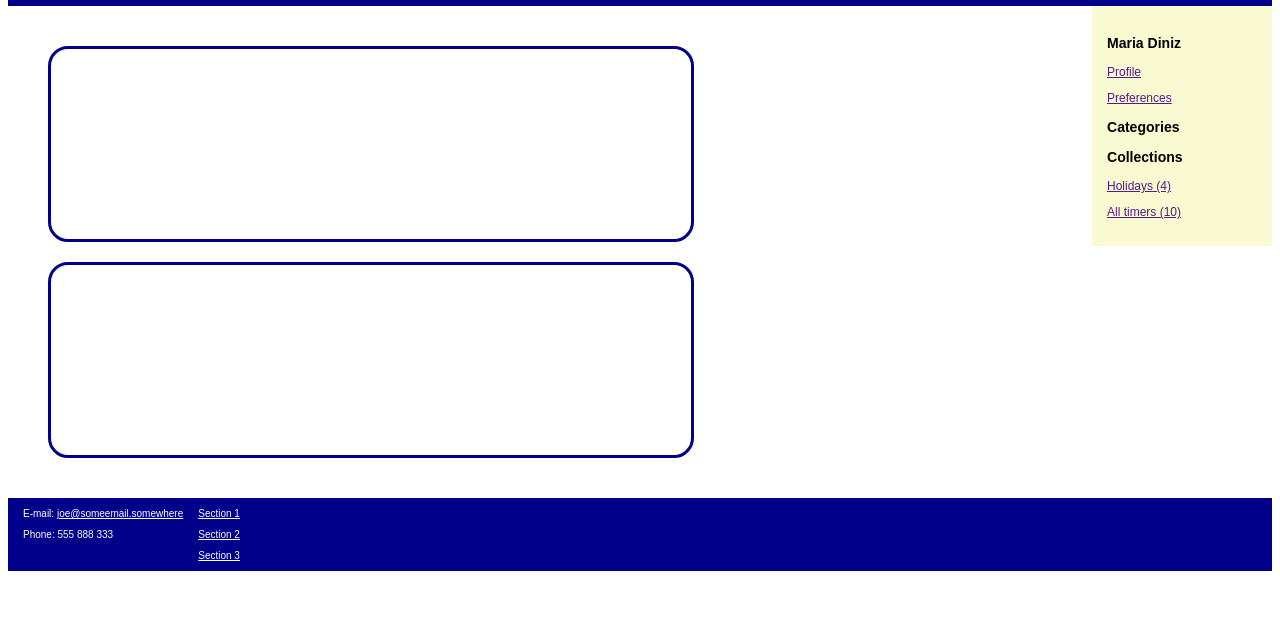
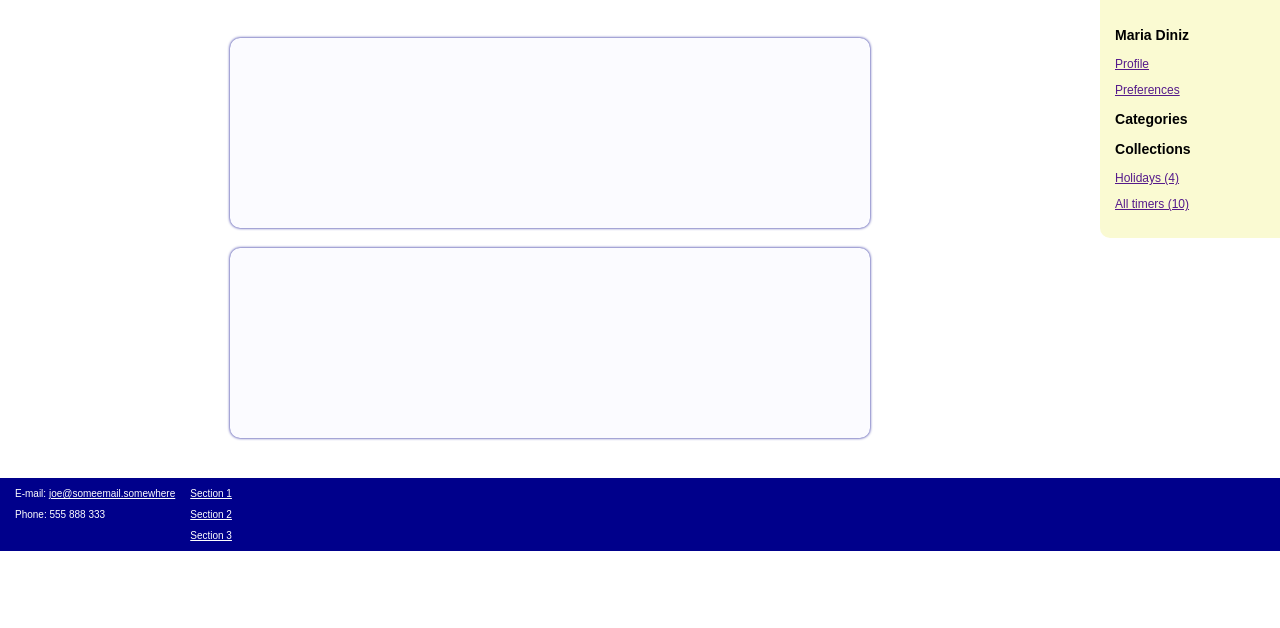
Before and after one commit to ErikFub/Books-Web-App-WCC, a website: page public/statistics.html in a window 1280 px wide. Shown: the part 172-800 px from the top of the page. Drawn offline with nearby package versions, Linux system fonts and the light colour scheme; no server answers.

Commit message:
Minor CSS Adaptions

```diff
--- a/public/addbook.css
+++ b/public/addbook.css
@@ -1,5 +1,5 @@
 h2 {
-    margin: 25px;
+    margin-top: 25px;
     font-size: 17;
 }
 
--- a/public/books.css
+++ b/public/books.css
@@ -1,9 +1,11 @@
 aside#wishlist-box {
-    margin-top: 15px;
+    margin-top: 0;
     margin-bottom: 15px;
     padding-top: 5px;
     padding-bottom: 5px ;
     background-color: rgb(255, 182, 153);
+    border-radius: 0 0 0 10px;
+    border-top: 1px solid  rgb(243, 173, 146);
 }
 
 aside#wishlist-box > h3 {
@@ -16,6 +18,10 @@ ul#wishlist {
 
 ul#wishlist > li {
     padding-bottom: 8px;
+}
+
+aside#sidebar {
+    border-radius: 0 0 0 0;
 }
 
 /* ========================== BOOKLIST ========================*/
--- a/public/common.css
+++ b/public/common.css
@@ -8,6 +8,9 @@
     display: none;
 }
 
+body {
+    margin: 0;
+}
 
 /* ==================== HEADER & NAVBAR =====================*/
 .title-frame {
@@ -144,6 +147,7 @@ aside{
 
 aside#sidebar {
     background-color: lightgoldenrodyellow;
+    border-radius: 0 0 0 10px;
 }
 
 
--- a/public/statistics.css
+++ b/public/statistics.css
@@ -3,6 +3,7 @@ SECTION {
   margin: 0;
   padding: 0;
   font-family: sans-serif;
+  text-align: center;
   }
 
   .chartCard {
@@ -16,8 +17,9 @@ SECTION {
   .chartBox {
     width: 600px;
     padding: 20px;
-    border-radius: 20px;
-    border: solid 3px darkblue;
+    border-radius: 10px;
+    box-shadow: 0 0 3px darkblue;
+    background-color: rgb(251, 251, 255);
   }
 
   .space{
```
Also changed, not shown: public/index.html (+1 -1 lines), 1 other file.
